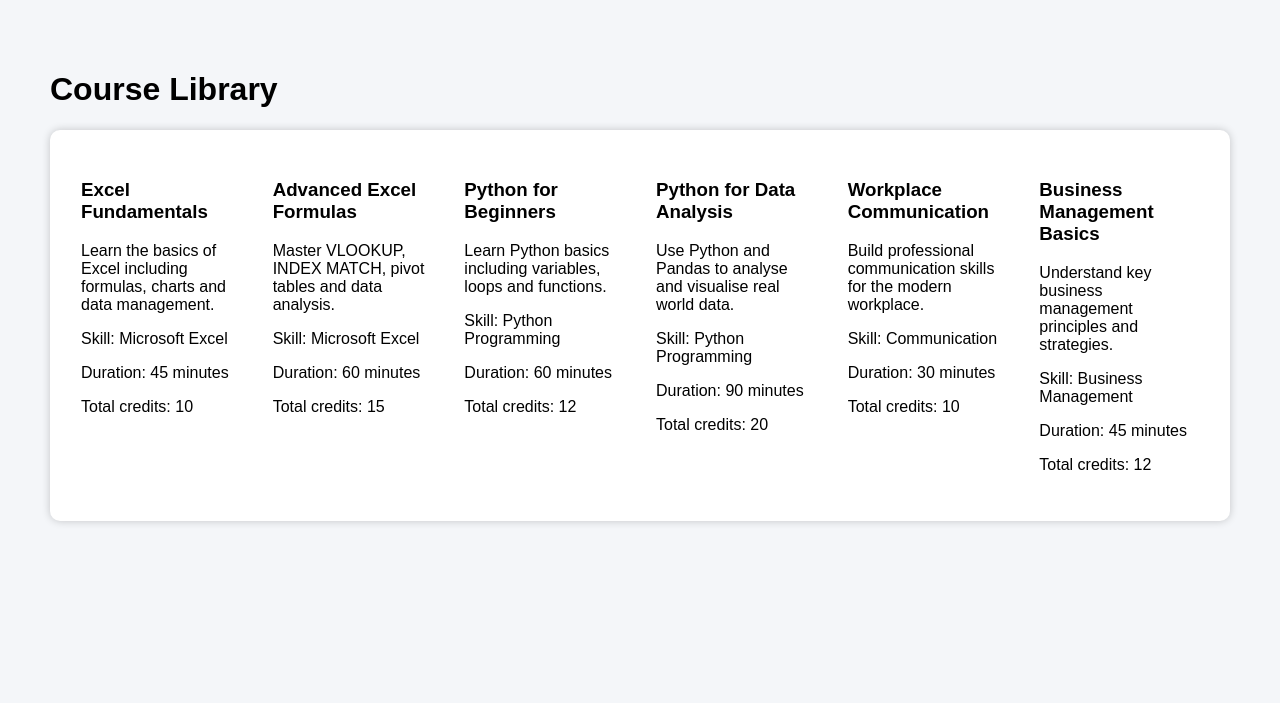
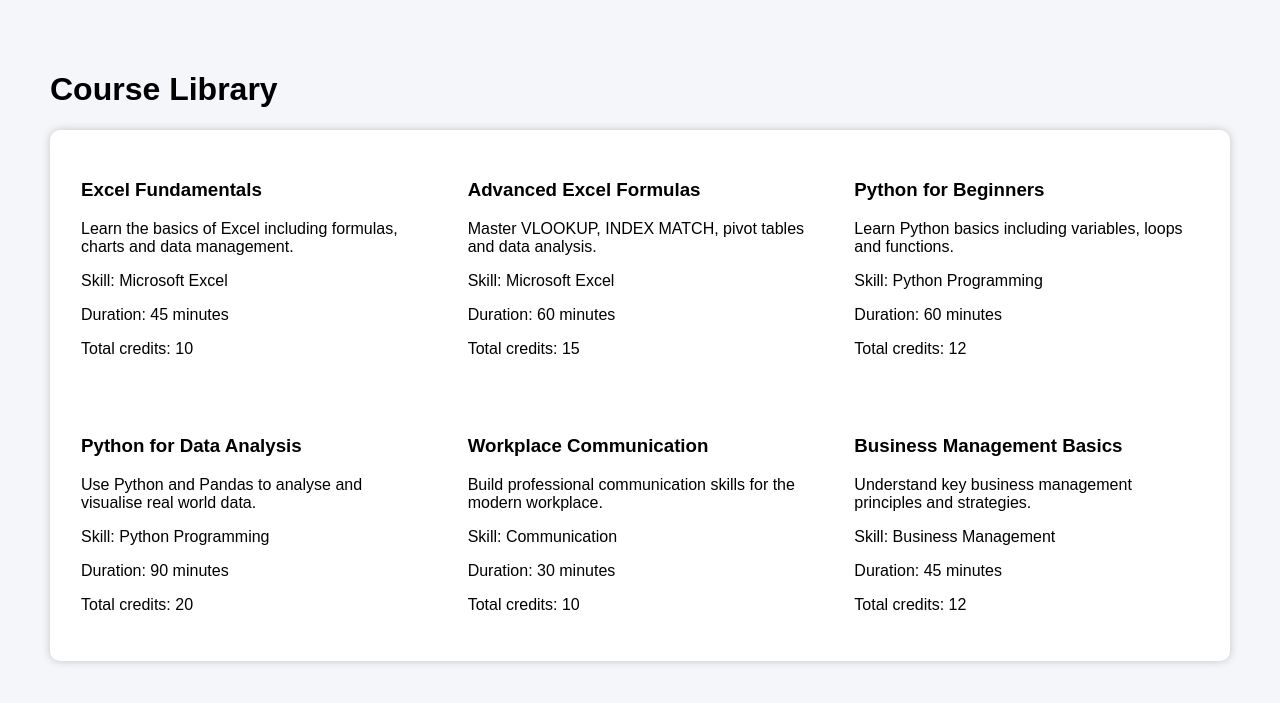
Before and after one commit to skilifik26-dev/skillsdev, a Flask app: page /courses in a window 1280 px wide. Shown: the part 60-763 px from the top of the page. Run offline with Flask 3, Linux system fonts and the light colour scheme.

Commit message:
complete pages

```diff
--- a/app.py
+++ b/app.py
@@ -23,11 +23,11 @@ SAMPLE_USER = [
     'Password': 'Dominique123'
     },
     {
-    'UserID':   1,
-    'Username': 'Dominique Minaar',
-    'Email':    'dominique@test.com',
+    'UserID':   2,
+    'Username': 'Flavi',
+    'Email':    'flavi@test.com',
     'Role':     'learner',
-    'Password': 'Dominique123'
+    'Password': 'Flavi123'
     },
 ]
 
@@ -243,12 +243,11 @@ def courses():
         )
 
 #Course Detail
-@app.route('/course_detail')
-@app.route('/course_detail/<int:course_id>')
-def course_detail(course_id=1):
+@app.route('/course_detail/<int:course_Id>')
+def course_detail(course_Id):
     course = next(
-        (c for c in SAMPLE_COURSES if c['CourseID'] == course_id),
-        SAMPLE_COURSES[0]
+        (c for c in SAMPLE_COURSES if c['CourseID'] == course_Id),
+        SAMPLE_COURSES[course_Id]
     )
     attempts = course.get('attempts', 0)
     return render_template('course_detail.html',
--- a/static/css/style2.css
+++ b/static/css/style2.css
@@ -5,6 +5,10 @@ body {
     padding: 0;
 }
 
+a {
+    text-decoration: none;
+    color: black;
+}
 /* nav bar*/
 .navbar {
     background: #1F3864;
@@ -145,18 +149,36 @@ input {
 .retake_btn:hover {
     background-color: rgb(58, 124, 236);
     transition: 500ms;
+    cursor: pointer;
 }
+
+.course_lib {
+    display: grid;
+    grid-template-columns: 1fr 1fr 1fr;
+    column-gap: 20px;
+    row-gap: 20px;
+}
+
+.course_lib a {
+    padding: 10px;
+    border: solid 1px white;
+}
+
+.course_lib a:hover {
+    cursor: pointer;
+    border: solid 1px #1F3864;
+}
+
+
 
 /*What to learn next container*/
 .what_to_learn_cont {
     width: 100%;
     display: flex;
     gap: 10px;
-    overflow-y: show;
-    overflow-x: hidden;
 }
 
-.what_to_learn_cont div {
+.what_to_learn_cont a div {
     width: 300px;
     padding: 10px;
     border: solid 1px white;
--- a/templates/course_library.html
+++ b/templates/course_library.html
@@ -23,9 +23,10 @@
 <div class="main_container">
     <h1>Course Library</h1>
     <div class="card">
-        <div  class="what_to_learn_cont">
+        <div class="course_lib">
         {%if courses%}
             {%for course in courses%}
+                <a href="{{ url_for('course_detail', course_Id = course['CourseID'])}}">
                     <div>
                         <h3>{{course['CourseName']}}</h3>
                         <p>{{course['Description']}}</p>
@@ -33,6 +34,7 @@
                         <p>Duration: {{course['Duration']}} minutes</p>
                         <p>Total credits: {{course['SkillCredits']}}</p>
                     </div>
+                </a>
             {%endfor%}
         {%endif%}
     </div>
--- a/templates/dashboard.html
+++ b/templates/dashboard.html
@@ -38,7 +38,7 @@
                             </div>
                         {%else%}
                             <div class="completed_course_disp" style="border: solid 5px rgb(248, 73, 73);">
-                                {{course['CourseName']}} <button class="retake_btn">Retake</button>
+                                {{course['CourseName']}} <a href="{{ url_for('course_detail', course_Id = course['CourseID'])}}"><button class="retake_btn">Retake</button></a>
                             </div>
                         {%endif%}
                     {%endfor%}
@@ -79,6 +79,7 @@
         <div class="what_to_learn_cont">
             {%for course in courses%}
                 {%if course['attempts'] == 0%}
+                <a href="{{ url_for('course_detail', course_Id = course['CourseID'])}}" >
                     <div>
                         <h4>{{course['CourseName']}}</h4>
                         <p>{{course['Description']}}</p>
@@ -86,6 +87,7 @@
                         <span>Duration: {{course['Duration']}} minutes</span>
                         <span>Points: {{course['SkillCredits']}}</span>
                     </div>
+                </a>
                 {%endif%}
             {%endfor%}
         </div>
```
Lines whose indentation alone changed are shown as unchanged.
